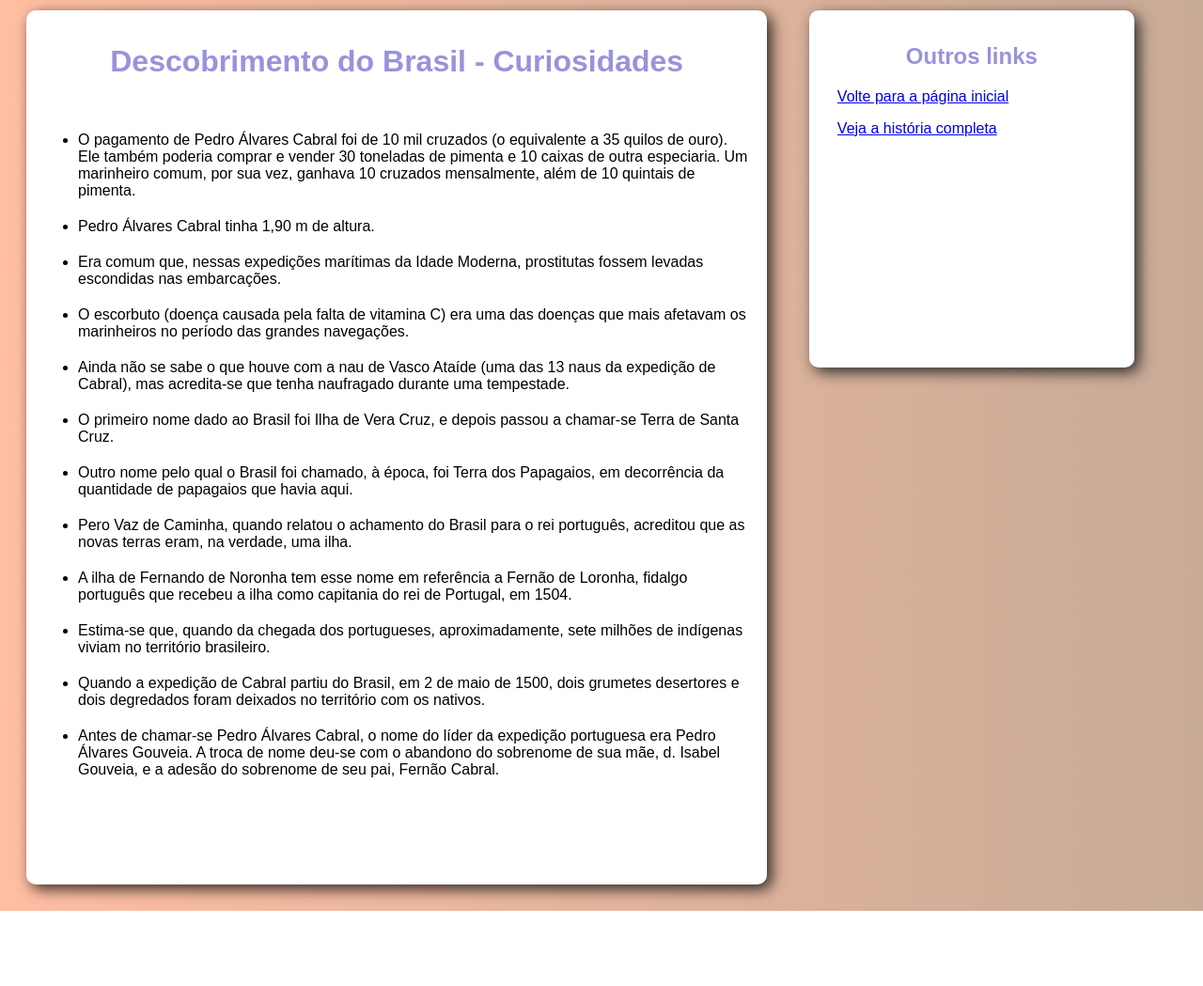
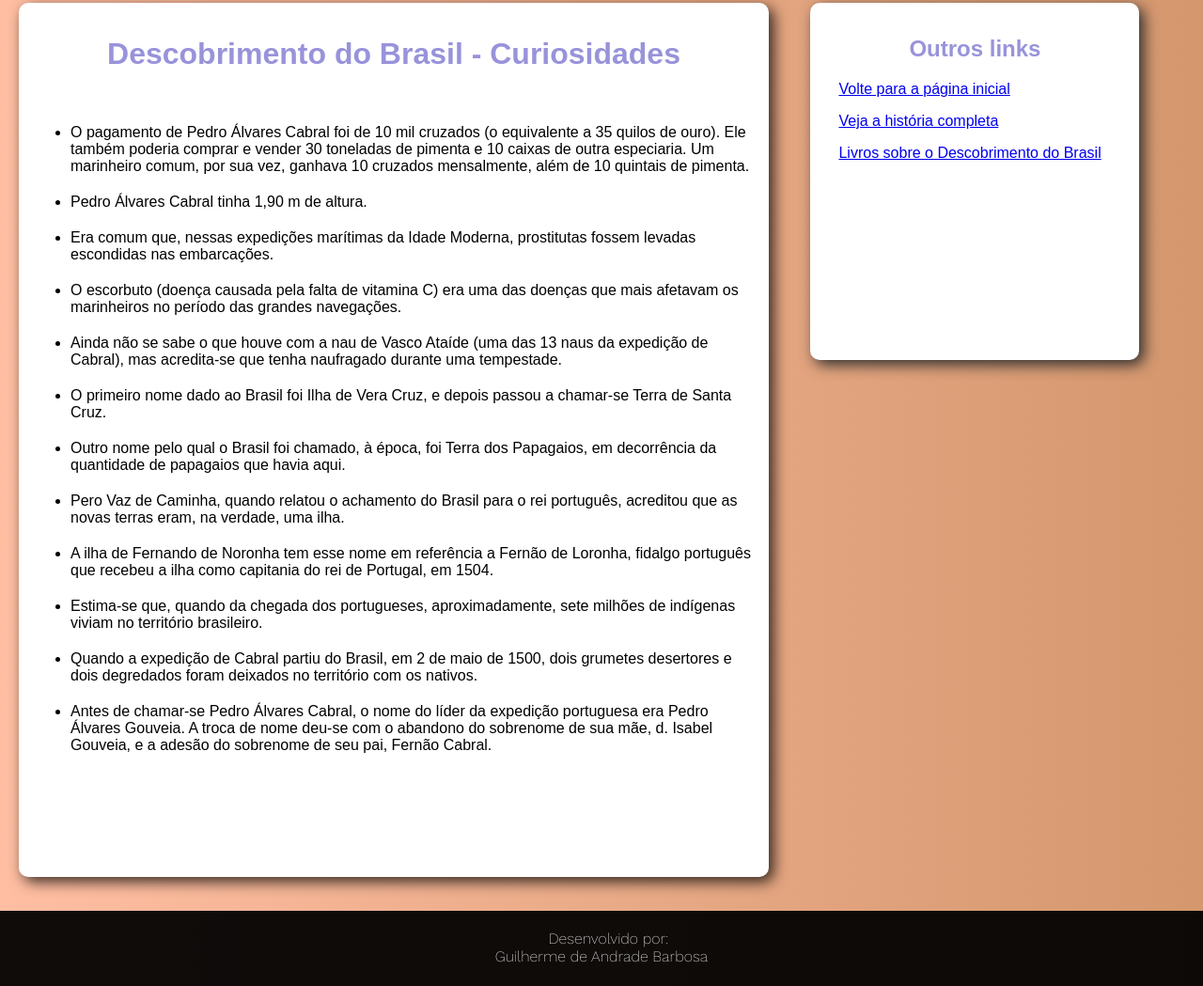
Before and after one commit to GBarbosa06/Trabalho-descobrimento-do-brasil, a plain HTML site: page curiosidades.html in a window 1280 px wide. Shown: the part 221-1270 px from the top of the page at 94% size. Before the commit the page ends 1190 px from the top, so only its background shows below. Drawn offline with nearby package versions, Linux system fonts and the light colour scheme.

Commit message:
Retirei todos os erros que tinham

```diff
--- a/curiosidades.html
+++ b/curiosidades.html
@@ -52,6 +52,11 @@
         <h2>Outros links</h2>
         <p><a href="index.html">Volte para a página inicial</a></p>
         <p><a href="historia.html">Veja a história completa</a></p>
+        <p><a href="livros.html">Livros sobre o Descobrimento do Brasil</a></p>
     </div>
+    <footer>
+        <p>Desenvolvido por: <br>
+        Guilherme de Andrade Barbosa</p>
+    </footer>
 </body>
 </html>
--- a/style.css
+++ b/style.css
@@ -1,16 +1,23 @@
 @charset "UTF-8";
+@import url('https://fonts.googleapis.com/css2?family=Work+Sans:ital,wght@0,100..900;1,100..900&display=swap');
+
     *{
         font-family: Arial, Helvetica, sans-serif;
     }
     body{
-        background-image: linear-gradient(to right, #FFBEA2, #c2a18be5)
+        padding: 0%;
+        margin: 0;
+        background-image: linear-gradient(to right, #FFBEA2, #cf8b5de5)
 
     }
-    h1, h2{
+    h1{
         text-align: center;
         color: #9893DA;
     }
-
+    h2{
+        text-align: center;
+        color: #9893DA;
+    }
     p{
         text-align: justify;
         text-indent: 15px;
@@ -56,3 +63,16 @@
         padding-bottom: 15px;
         font-size: small;
     }
+
+    footer{
+        color: white;
+        background-color: rgba(0, 0, 0, 0.938);
+        height: 5em;
+
+    }
+    footer > p{
+        font-family: 'Work Sans', sans-serif;
+        font-weight: 200;
+        padding-top: 20px;
+        text-align: center;
+    }
```
Also changed, not shown: historia.html (+5 -1 lines), index.html (+6 -2 lines), livros.html (added, +55 -0 lines), images/livro-a-viagem-do-descobrimento.jpg (added), images/livro-o-livro-obscuro-do-descobrimento-do-brasil.jpg (added), images/livro-terra-a-vista.jpg (added).
